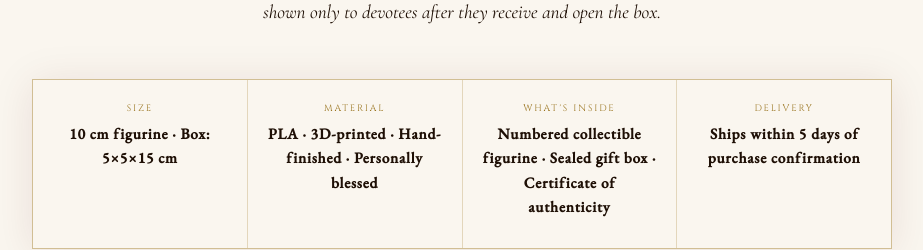
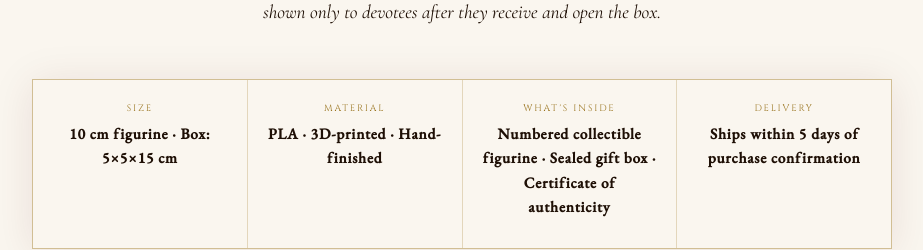
Before and after one commit to Auraaz/SarvamSai, a plain HTML site: page index.html in a window 1280 px wide. Shown: the part 3360-3610 px from the top of the page, without its empty margins (178-1101 px from the left). Drawn offline with nearby package versions, Linux system fonts and the light colour scheme; grey boxes are pictures that could not be loaded.

Commit message:
removed personally blessed

```diff
--- a/index.html
+++ b/index.html
@@ -549,7 +549,7 @@
     </div>
     <div class="spec-item">
       <div class="spec-label">Material</div>
-      <div class="spec-value">PLA · 3D-printed · Hand-finished · Personally blessed</div>
+      <div class="spec-value">PLA · 3D-printed · Hand-finished</div>
     </div>
     <div class="spec-item">
       <div class="spec-label">What's Inside</div>
```
